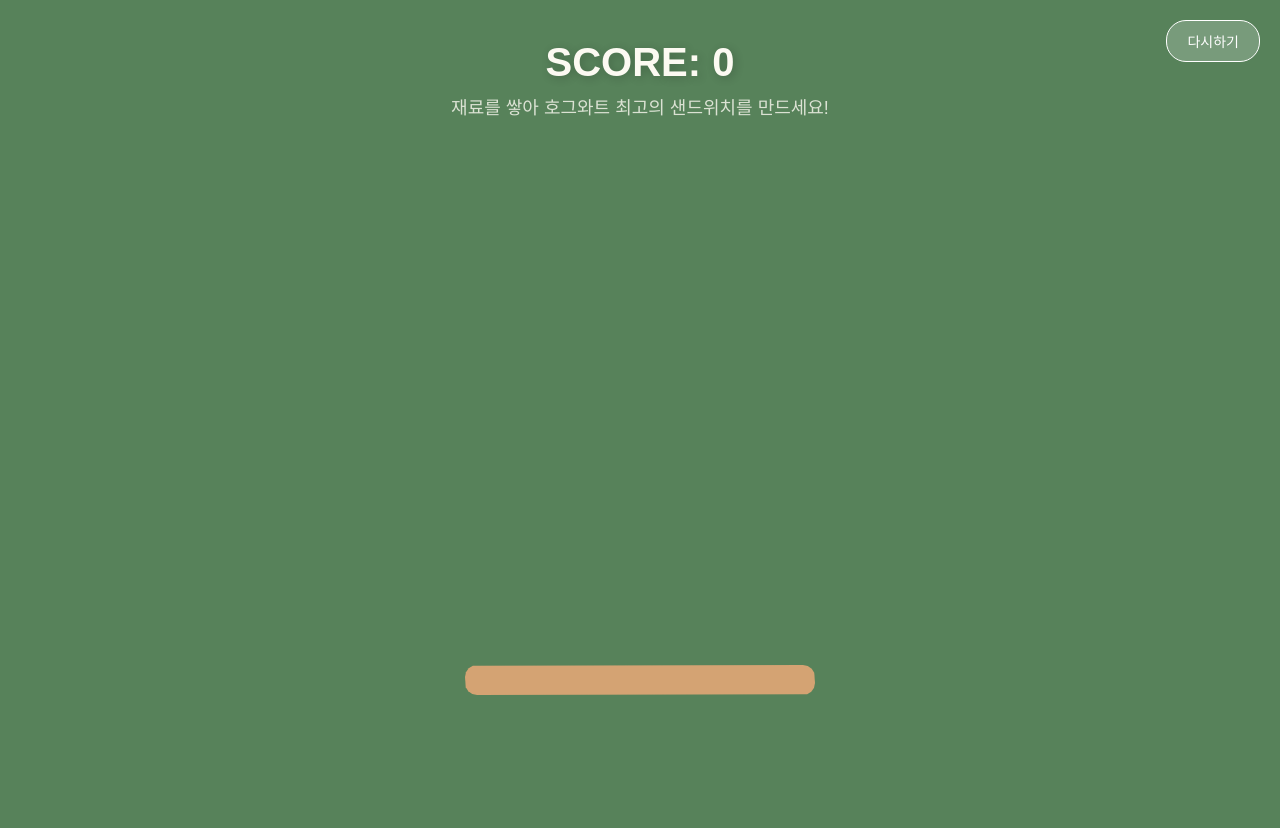
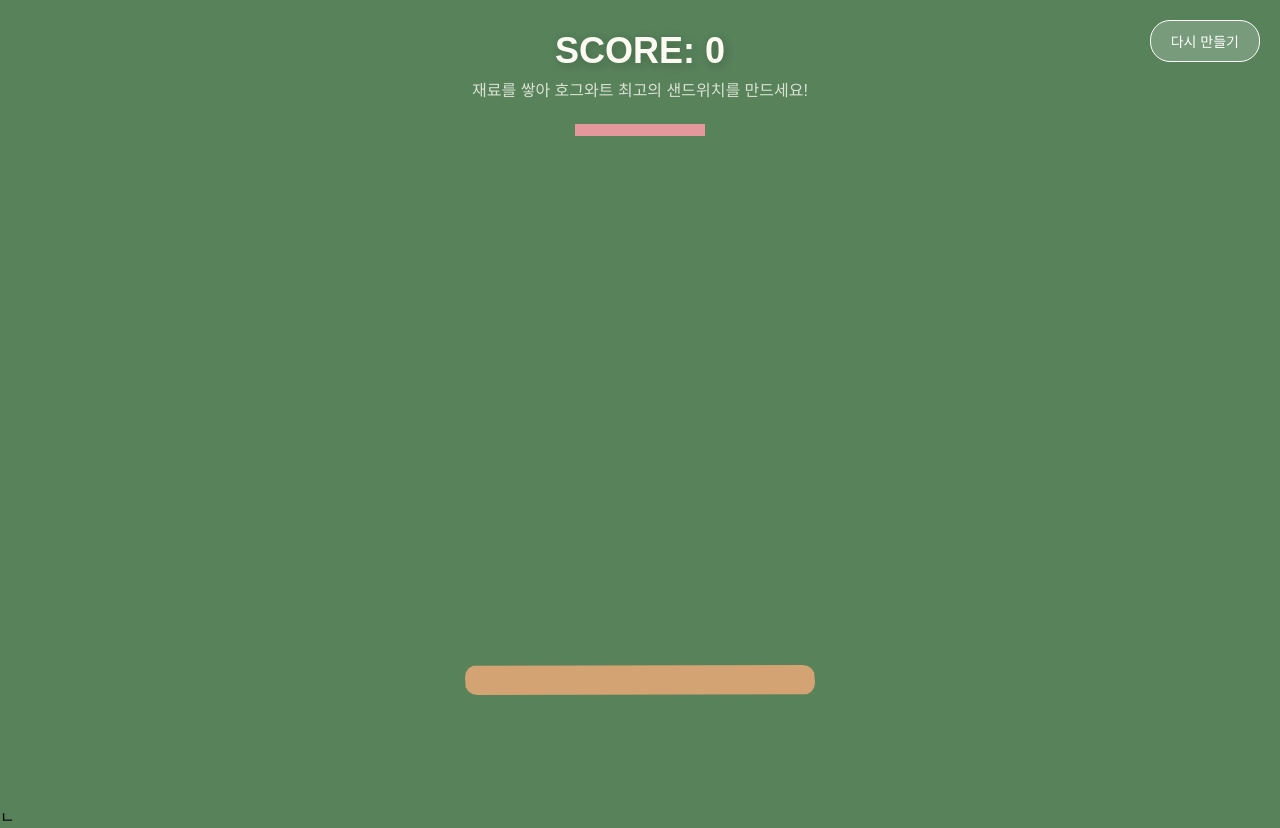
Before and after one commit to vivi60/SANDWICH, a plain HTML site: page index.html in a window 1280 px wide. Before the commit the page ends 804 px from the top, so only its background shows below. Drawn offline with nearby package versions, Linux system fonts and the light colour scheme.

Commit message:
Add files via upload

```diff
--- a/index.html
+++ b/index.html
@@ -17,21 +17,22 @@
             background-color: var(--euphoria-green);
             font-family: 'Pretendard', sans-serif;
             user-select: none;
-            cursor: crosshair; /* 마우스 포인터를 십자선으로 변경해서 조준하기 쉽게 함 */
+            /* 마우스 커서를 다시 보이게 설정했습니다. */
+            cursor: default;
         }
 
         #ui-container {
-            position: absolute; top: 40px; width: 100%;
+            position: absolute; top: 30px; width: 100%;
             text-align: center;
             pointer-events: none; z-index: 10;
             color: var(--soft-white);
         }
         #score-board {
-            font-size: 40px; font-weight: 800;
+            font-size: 36px; font-weight: 800;
             text-shadow: 2px 2px 10px rgba(0,0,0,0.2);
-            margin-bottom: 8px;
+            margin-bottom: 5px;
         }
-        #sub-text { font-size: 18px; opacity: 0.8; }
+        #sub-text { font-size: 16px; opacity: 0.8; }
 
         #restart-top-btn {
             position: fixed; top: 20px; right: 20px; z-index: 30;
@@ -76,7 +77,7 @@
     <div id="sub-text">재료를 쌓아 호그와트 최고의 샌드위치를 만드세요!</div>
 </div>
 
-<button id="restart-top-btn" onclick="resetGame()">다시하기</button>
+<button id="restart-top-btn" onclick="resetGame()">다시 만들기</button>
 
 <div id="game-over-screen">
     <h2>SANDWICH!</h2>
@@ -85,20 +86,19 @@
 </div>
 
 <script>
-    const { Engine, Render, Runner, Bodies, Composite, Events } = Matter;
+    const { Engine, Render, Runner, Bodies, Composite, Events, Body } = Matter;
 
     let engine, render, runner;
     let score = 0;
     let isGameOver = false;
 
-    // 수정된 부분: 마우스 이벤트(e)를 받아서 x좌표를 활용함
-    function handleMouseDown(e) {
-        if (isGameOver) return;
+    let previewBody;
+    let currentPreviewItem;
 
-        // 버튼 클릭 시에는 재료가 떨어지지 않도록 방지
-        if (e.target.tagName === 'BUTTON') return;
+    // 미리보기와 재료가 떨어지기 시작하는 높이 (글씨와 겹치지 않게 하향 조정)
+    const spawnY = 130;
 
-        const items = [
+    const ingredientsData = [
         { name: '호밀빵', w: 150, h: 25, color: '#E8BE8D', pts: 10 },
         { name: '로스트햄', w: 130, h: 12, color: '#e5989b', pts: 5 },
         { name: '체다치즈', w: 120, h: 10, color: '#ffcc33', pts: 5 },
@@ -106,23 +106,58 @@
         { name: '잘 익은 토마토', w: 70, h: 30, color: '#ff4d4d', pts: 20 }
     ];
 
-        const pick = items[Math.floor(Math.random() * items.length)];
+    function prepareNextItem() {
+        currentPreviewItem = ingredientsData[Math.floor(Math.random() * ingredientsData.length)];
 
-        // e.clientX를 사용하여 마우스의 가로 위치에서 생성
+        if (previewBody) {
+            Composite.remove(engine.world, previewBody);
+        }
+
+        previewBody = Bodies.rectangle(
+            window.innerWidth / 2,
+            spawnY,
+            currentPreviewItem.w,
+            currentPreviewItem.h,
+            {
+                isStatic: true,
+                collisionFilter: { mask: 0 },
+                render: {
+                    fillStyle: currentPreviewItem.color,
+                    opacity: 1, // 투명도를 없애고 원래 색을 보여줍니다.
+                    lineWidth: 0
+                }
+            }
+        );
+
+        Composite.add(engine.world, previewBody);
+    }
+
+    function handleMouseMove(e) {
+        if (isGameOver || !previewBody) return;
+        Body.setPosition(previewBody, { x: e.clientX, y: spawnY });
+    }
+
+    function handleMouseDown(e) {
+        if (isGameOver || !currentPreviewItem) return;
+        if (e.target.tagName === 'BUTTON') return;
+
         const newIngredient = Bodies.rectangle(
             e.clientX,
-            80,
-            pick.w, pick.h,
+            spawnY,
+            currentPreviewItem.w,
+            currentPreviewItem.h,
             {
                 friction: 0.8,
                 restitution: 0.1,
-                render: { fillStyle: pick.color, lineWidth: 0 }
+                render: { fillStyle: currentPreviewItem.color, lineWidth: 0 }
             }
         );
 
         Composite.add(engine.world, newIngredient);
-        score += pick.pts;
+        score += currentPreviewItem.pts;
         document.getElementById('score').innerText = score;
+
+        prepareNextItem();
     }
 
     function init() {
@@ -170,7 +205,8 @@
             });
         });
 
-        window.removeEventListener('mousedown', handleMouseDown);
+        prepareNextItem();
+        window.addEventListener('mousemove', handleMouseMove);
         window.addEventListener('mousedown', handleMouseDown);
     }
 
@@ -178,12 +214,17 @@
         if (isGameOver) return;
         isGameOver = true;
         Runner.stop(runner);
+
+        if (previewBody) Composite.remove(engine.world, previewBody);
+
         document.getElementById('final-score').innerText = `최종 점수: ${score}`;
         document.getElementById('game-over-screen').style.display = 'block';
     }
 
     function resetGame() {
+        window.removeEventListener('mousemove', handleMouseMove);
         window.removeEventListener('mousedown', handleMouseDown);
+
         if (render) {
             Render.stop(render);
             render.canvas.remove();
@@ -206,4 +247,4 @@
     });
 </script>
 </body>
-</html>
+</html>ㄴ
```
Lines whose indentation alone changed are shown as unchanged.
